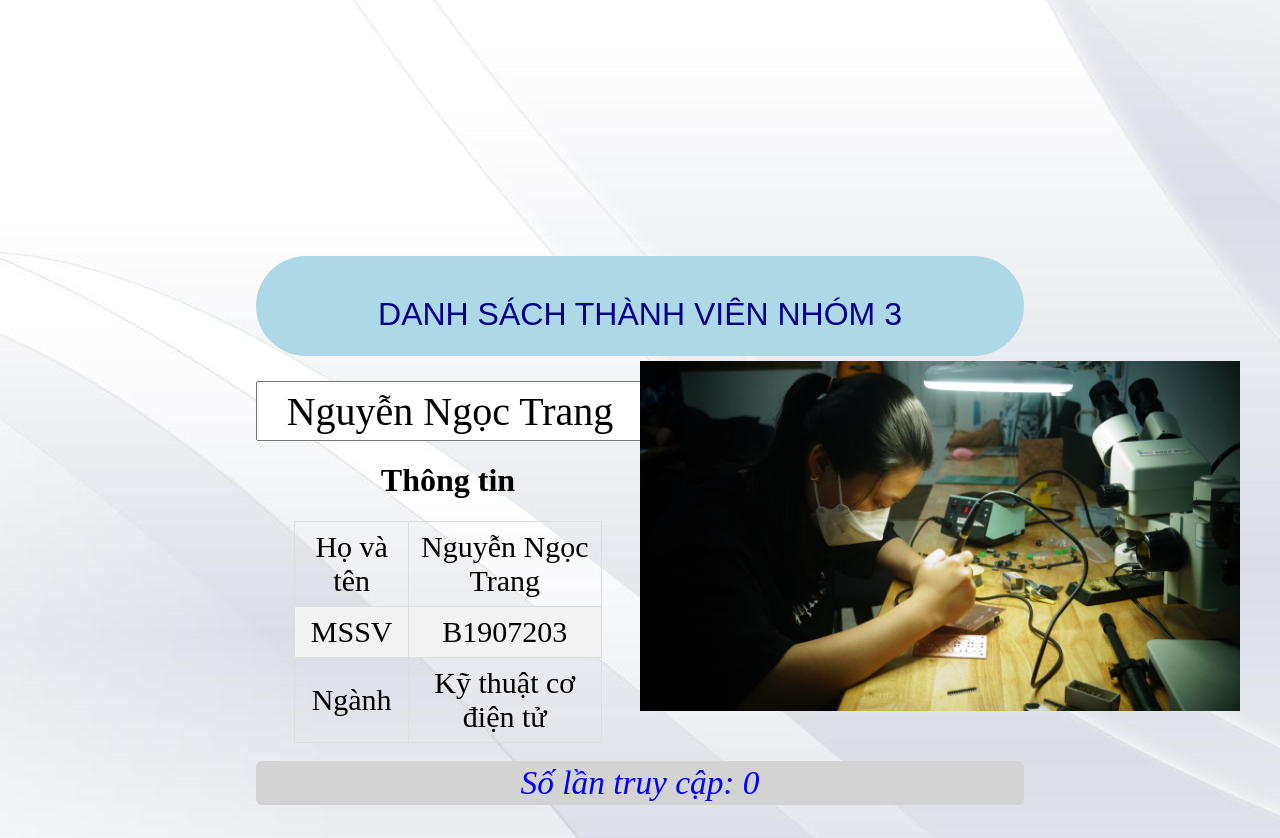
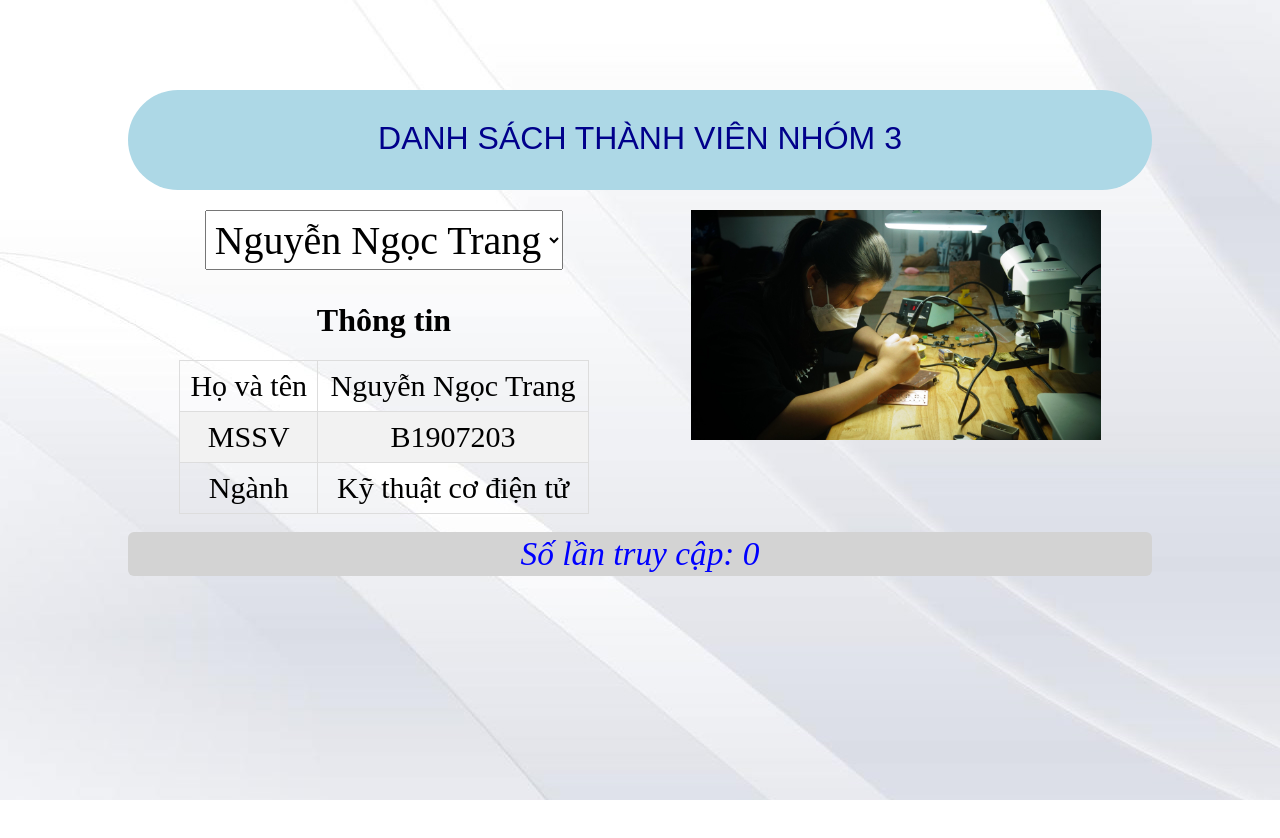
Before and after one commit to GROUP3-IoT/GROUP3-IoT.github.io, a plain HTML site: page index.html in a window 1280 px wide. After the commit the page ends 800 px from the top, so only its background shows below. Drawn offline with Linux system fonts and the light colour scheme.

Commit message:
Update format.css

```diff
--- a/format.css
+++ b/format.css
@@ -1,26 +1,27 @@
 body{
-    margin-top: 20%;
-    margin-left: 20%;
-    margin-right: 20%;
+    margin-top: 7%;
+    margin-left: 10%;
+    margin-right: 10%;
 }
 #header{
     font-family: Arial, Helvetica, sans-serif;
     font-style: bold;
     background-color: lightblue;
-    border-radius: 50px;
+    border-radius:50px;
     height: 100px;
-    margin-bottom: 5px;
+    margin-top: 8%;
+    margin-bottom: 1%;
     }
     #header p{
         color: darkblue;
-        font-size: 2rem;
+        font-size: 200%;
         text-align: center;
-        padding-top: 40px;
+        padding-top: 3%;
         }
 #footer{
     clear: both;
     text-align: center;
-    margin-top: 25px;
+    margin-top: 10%;
     background-color: lightgrey;
     border-radius: 6px;
     }
@@ -34,16 +35,17 @@ body{
     float: left;
     width: 50%;
     text-align: center;
+    margin-top: 1%;
 }
 
 #left #drop1{
-    width: 400px;
-    margin-top: 20px;
+    width: 70%;
     height: 60px;
     text-align: center;
     font-size: 40px;
     font-style: bold;
     font-family: 'Times New Roman', Times, serif;
+    margin-bottom: 2%;
 }
 
 #left #myTable {
@@ -73,6 +75,8 @@ body{
 #right{
     float: right;
     width: 50%;
+    margin-top: 1%;
+    margin-bottom: 1%;
 }
 
 #right #img{
@@ -80,7 +84,6 @@ body{
     display: block;
     margin-left: auto;
     margin-right: auto;
-    width: 600px;
-    height: 350px;
-    margin-bottom: 10px;
+    width: 80%;
+    height: auto;
 }
```
